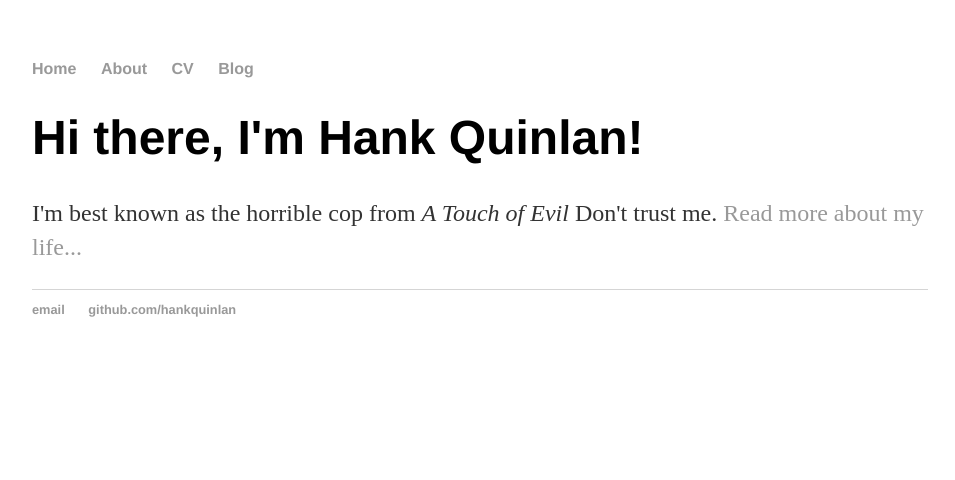
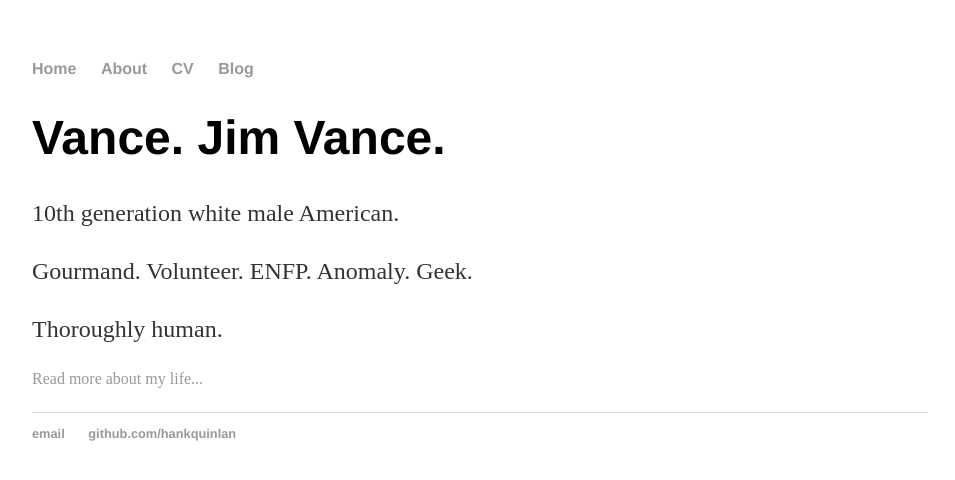
Before and after one commit to v4vance/v4vance_rename, a Jekyll site: the page built from index.html, in a window 1280 px wide. Shown: the top 480 px of the page, without its empty margins (160-1115 px from the left). Built offline with Jekyll 4.4.1, drawn with Linux system fonts in a browser that asks for light colours.

Commit message:
Update index.html

```diff
--- a/index.html
+++ b/index.html
@@ -1,8 +1,11 @@
 ---
 layout: default
-title: Hank Quinlan, Horrible Cop
+title: V for Vance
 ---
 <div class="blurb">
-	<h1>Hi there, I'm Hank Quinlan!</h1>
-	<p>I'm best known as the horrible cop from <em>A Touch of Evil</em> Don't trust me. <a href="/about">Read more about my life...</a></p>
+	<h1>Vance. Jim Vance.</h1>
+	<p>10th generation white male American. </p>
+	<p>Gourmand. Volunteer. ENFP. Anomaly. Geek. </p>
+	<p>Thoroughly human.</p>
+	<a href="/about">Read more about my life...</a></p>
 </div><!-- /.blurb -->
```
